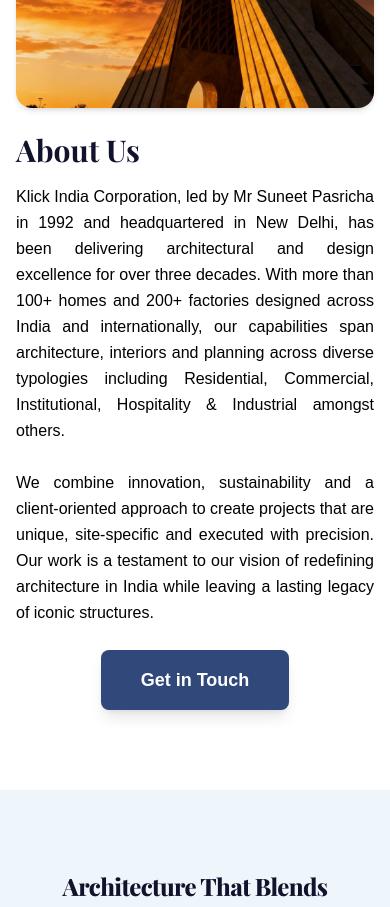
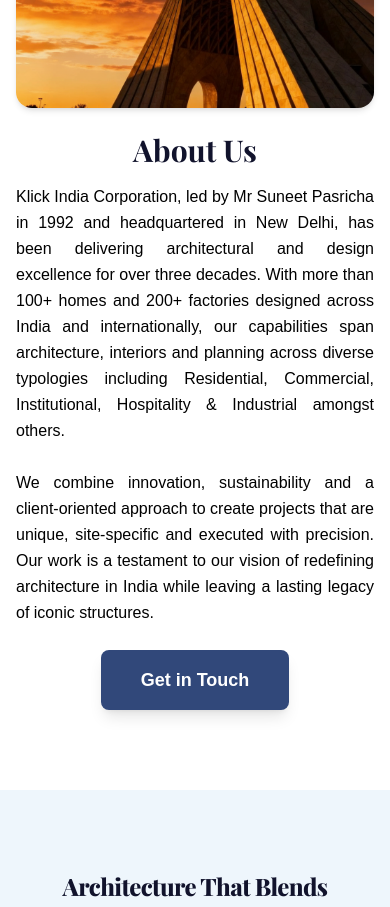
Before and after one commit to AkshatSW/KlickIndiaCorp, a React (Vite) app: page / in a window 390 px wide. Shown: the part 1380-2287 px from the top of the page. Built offline with nearby package versions, Linux system fonts and the light colour scheme.

Commit message:
finalised wroking draft

```diff
--- a/src/Components/Home.jsx
+++ b/src/Components/Home.jsx
@@ -201,11 +201,13 @@ const Home = () => {
               whileInView={{ opacity: 1, x: 0 }}
               transition={{ duration: 0.8 }}
             >
-              <h2 className="text-3xl md:text-4xl font-bold mb-4 text-[#11132c]"
-                style={{ fontFamily: "'Playfair Display', serif" }}
-              >
-                About Us
-              </h2>
+             <h2
+  className="text-3xl md:text-4xl font-bold mb-4 text-[#11132c] text-center md:text-left"
+  style={{ fontFamily: "'Playfair Display', serif" }}
+>
+  About Us
+</h2>
+
               <p className="text-base md:text-lg leading-relaxed text-justify mb-6 text-black"
                 style={{ fontFamily: "'Poppins', sans-serif" }}
               >
```
